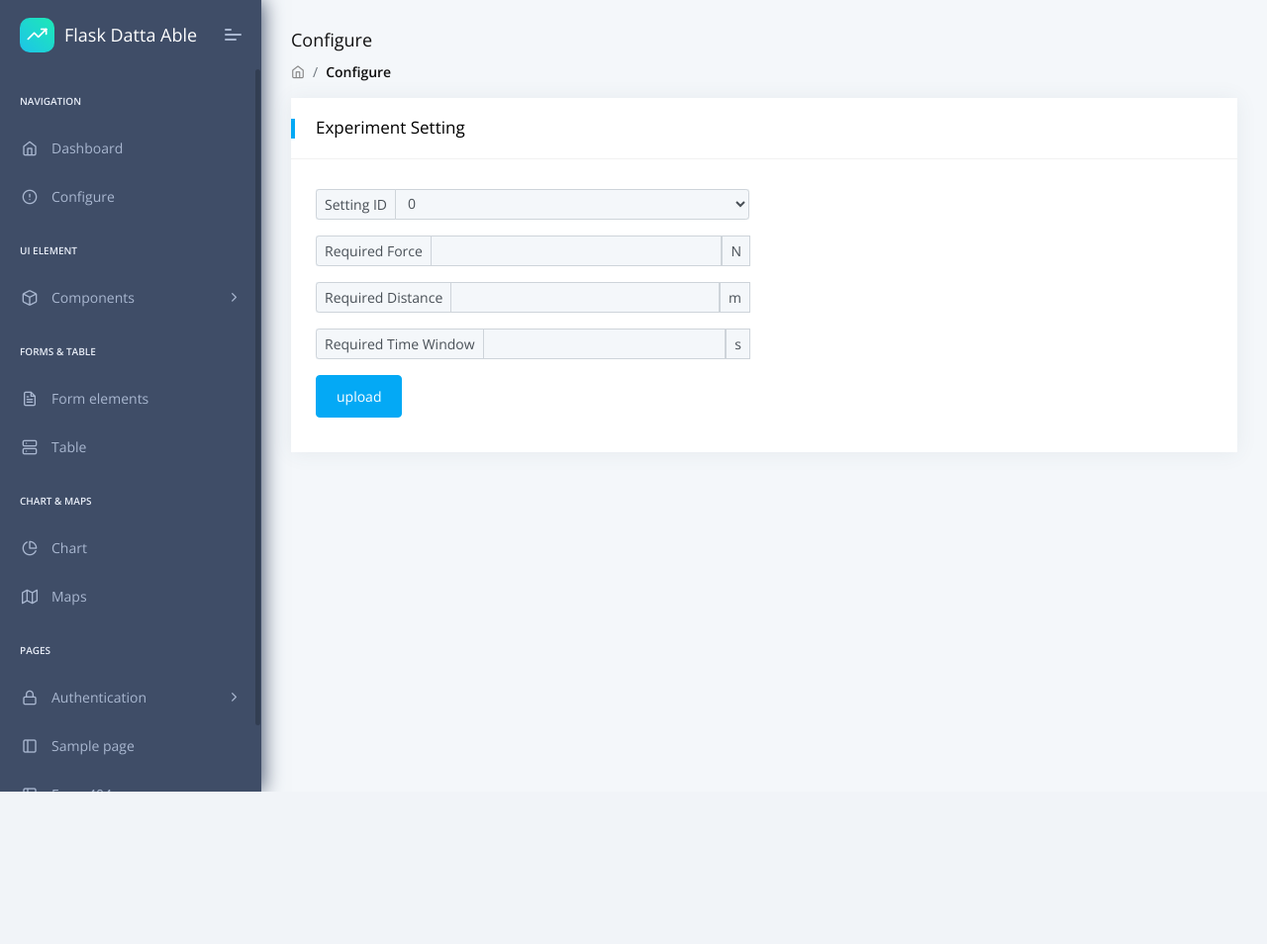
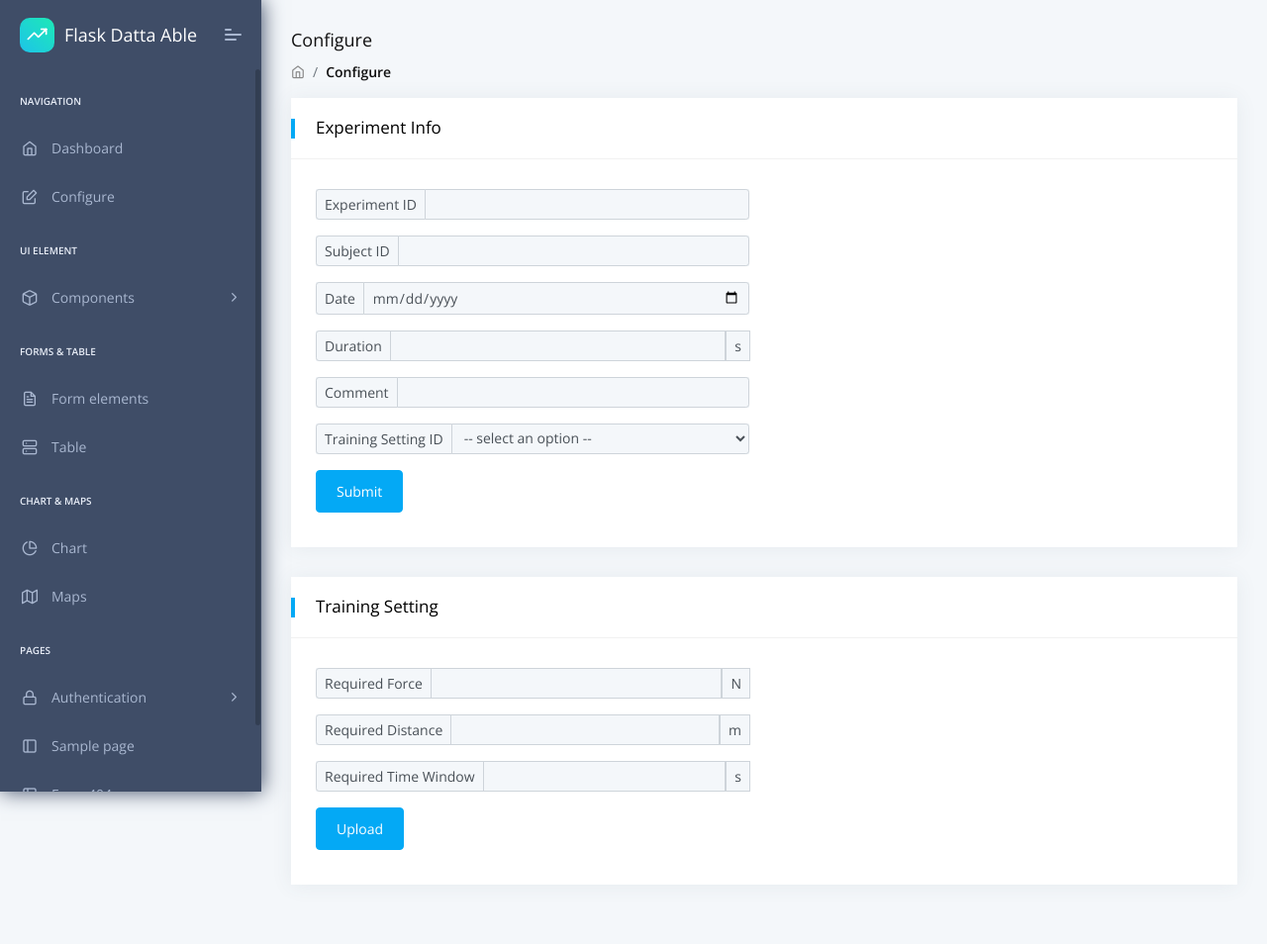
Before and after one commit to LyonLee190/StringPullingMonitorLite, a Flask app: template app/home/templates/ui-configure.html in a window 1280 px wide. Shown: the whole page at 99% size. Before the commit the page ends 800 px from the top, so only its background shows below. Run offline with Flask 2, Linux system fonts and the light colour scheme; the template is opened without the code that fills it: most values are stand-ins (such as "Sample title", 1, 10 or a date in 2020); some libraries are stand-ins or nearby versions.

Commit message:
Load experiment info and training setting into database

```diff
--- a/app/base/static/assets/js/pages/configure.js
+++ b/app/base/static/assets/js/pages/configure.js
@@ -1,12 +1,44 @@
 $(document).ready(function() {
-    $("#upload").click(function() {
-        var experiment_setting_id = document.getElementById("experiment_setting_id").value;
+    $("#info_submit").click(function() {
+        var experiment_id = document.getElementById("experiment_id").value;
+        var subject_id = document.getElementById("subject_id").value;
+        var date = document.getElementById("date").value;
+        var duration = document.getElementById("duration").value;
+        var comment = document.getElementById("comment").value;
+        var setting_id = document.getElementById("setting_id").value;
+
+        var form_info = new FormData();
+        form_info.append("experiment_id", experiment_id);
+        form_info.append("subject_id", subject_id);
+        form_info.append("date", date);
+        form_info.append("duration", duration);
+        form_info.append("comment", comment );
+        form_info.append("setting_id", setting_id);
+
+        $.when(
+            $.ajax({
+                type : "POST",
+                url : '/configure/submit',
+                data : form_info,
+                dataType: "json",
+                cache: false,
+                processData: false,
+                contentType: false,
+                success : function(data) {
+                    window.alert(data.msg);
+                },
+            })
+        )
+    })
+
+    $("#setting_upload").click(function() {
+        var setting_id = document.getElementById("setting_id").value;
         var input_force = document.getElementById("input_force").value;
         var input_distance = document.getElementById("input_distance").value;
         var input_time_window = document.getElementById("input_time_window").value;
 
         var form_setting = new FormData();
-        form_setting.append("experiment_setting_id", experiment_setting_id);
+        form_setting.append("setting_id", setting_id);
         form_setting.append("input_force", input_force);
         form_setting.append("input_distance", input_distance);
         form_setting.append("input_time_window", input_time_window);
@@ -27,11 +59,11 @@
         )
     })
 
-    document.getElementById("experiment_setting_id").onchange = function() {
-        var experiment_setting_id = document.getElementById("experiment_setting_id").value;
+    document.getElementById("setting_id").onchange = function() {
+        var setting_id = document.getElementById("setting_id").value;
 
         var form_setting = new FormData();
-        form_setting.append("experiment_setting_id", experiment_setting_id);
+        form_setting.append("setting_id", setting_id);
 
         $.when(
             $.ajax({
@@ -50,4 +82,17 @@
             })
         )
     }
+
+    var force = document.getElementById("input_force");
+    force.min = "0";
+    force.max = "64";
+    force.step = "0.01";
+    var distance = document.getElementById("input_distance");
+    distance.min = "0";
+    distance.max = "64";
+    distance.step = "0.01";
+    var time_window_r = document.getElementById("input_time_window");
+    time_window_r.min = "0";
+    time_window_r.max = "360";
+    time_window_r.step = "1";
 })
--- a/app/base/templates/includes/sidebar.html
+++ b/app/base/templates/includes/sidebar.html
@@ -22,7 +22,7 @@
                     </li>
                     <li data-username="dashboard Default Ecommerce CRM Analytics Crypto Project"
                         class="nav-item {% if 'debug' in segment %} active {% endif %}">
-                        <a href="/configure" class="nav-link "><span class="pcoded-micon"><i class="feather icon-alert-circle"></i></span><span class="pcoded-mtext">Configure</span></a>
+                        <a href="/configure" class="nav-link "><span class="pcoded-micon"><i class="feather icon-edit"></i></span><span class="pcoded-mtext">Configure</span></a>
                     </li>
                     <li class="nav-item pcoded-menu-caption">
                         <label>UI Element</label>
--- a/app/home/templates/ui-configure.html
+++ b/app/home/templates/ui-configure.html
@@ -34,22 +34,76 @@
                     <div class="col-sm-12">
                         <div class="card">
                             <div class="card-header">
-                                    <h5>Experiment Setting</h5>
+                                    <h5>Experiment Info</h5>
                             </div>
                             <div class="card-body">
                                 <div class="row">
+                                    <!-- [ form-card] start -->
                                     <div class="col-md-6">
-                                        <form id="experiment_setting_form" onsubmit="event.preventDefault(); validateMyForm();">
+                                        <form id="experiment_info_form" onsubmit="event.preventDefault(); validateMyForm();">
                                             <div class="input-group input-group-sm mb-3">
                                                 <div class="input-group-prepend">
-                                                    <span class="input-group-text">Setting ID</span>
+                                                    <span class="input-group-text">Experiment ID</span>
                                                 </div>
-                                                <select class="form-control" id="experiment_setting_id">
+                                                <input type="text" class="form-control" id="experiment_id" aria-label="Small" aria-describedby="inputGroup-sizing-sm" required>
+                                            </div>
+                                            <div class="input-group input-group-sm mb-3">
+                                                <div class="input-group-prepend">
+                                                    <span class="input-group-text">Subject ID</span>
+                                                </div>
+                                                <input type="text" class="form-control" id="subject_id" aria-label="Small" aria-describedby="inputGroup-sizing-sm" required>
+                                            </div>
+                                            <div class="input-group input-group-sm mb-3">
+                                                <div class="input-group-prepend">
+                                                    <span class="input-group-text">Date</span>
+                                                </div>
+                                                <input type="date" class="form-control" id="date" aria-label="Small" aria-describedby="inputGroup-sizing-sm" value ="<?php echo date('Y-m-d') ?>" required>
+                                            </div>
+                                            <div class="input-group input-group-sm mb-3">
+                                                <div class="input-group-prepend">
+                                                    <span class="input-group-text">Duration</span>
+                                                </div>
+                                                <input type="number" class="form-control" id="duration" min="0" aria-label="Small" aria-describedby="inputGroup-sizing-sm" required>
+                                                <div class="input-group-prepend">
+                                                    <span class="input-group-text">s</span>
+                                                </div>
+                                            </div>
+                                            <div class="input-group input-group-sm mb-3">
+                                                <div class="input-group-prepend">
+                                                    <span class="input-group-text">Comment</span>
+                                                </div>
+                                                <input type="text" class="form-control" id="comment" aria-label="Small" aria-describedby="inputGroup-sizing-sm">
+                                            </div>
+                                            <div class="input-group input-group-sm mb-3">
+                                                <div class="input-group-prepend">
+                                                    <span class="input-group-text">Training Setting ID</span>
+                                                </div>
+                                                <select class="form-control" id="setting_id">
+                                                    <option disabled selected value> -- select an option -- </option>
                                                     {% for i in range(0, 6) %}
                                                     <option value="{{ i }}">{{ i }}</option>
                                                     {% endfor %}
                                                 </select>
                                             </div>
+                                            <input type="submit" id="info_submit" value="Submit" class="btn btn-primary">
+                                        </form>
+                                    </div>
+                                </div>
+                            </div>
+                        </div>
+                    </div>
+                    <!-- [ form-card] end -->
+
+                    <!-- [ form-card] start -->
+                    <div class="col-sm-12">
+                        <div class="card">
+                            <div class="card-header">
+                                    <h5>Training Setting</h5>
+                            </div>
+                            <div class="card-body">
+                                <div class="row">
+                                    <div class="col-md-6">
+                                        <form id="training_setting_form" onsubmit="event.preventDefault(); validateMyForm();">
                                             <div class="input-group input-group-sm mb-3">
                                                 <div class="input-group-prepend">
                                                     <span class="input-group-text">Required Force</span>
@@ -77,7 +131,7 @@
                                                     <span class="input-group-text">s</span>
                                                 </div>
                                             </div>
-                                            <input type="submit" id="upload" value="upload" class="btn btn-primary">
+                                            <input type="submit" id="setting_upload" value="Upload" class="btn btn-primary">
                                         </form>
                                     </div>
                                 </div>
@@ -85,6 +139,7 @@
                         </div>
                     </div>
                 </div>
+                <!-- [ form-card] end -->
                 <!-- [ Main Content ] end -->
 
             </div>
```
Also changed, not shown: app/home/routes.py (+43 -21 lines).
